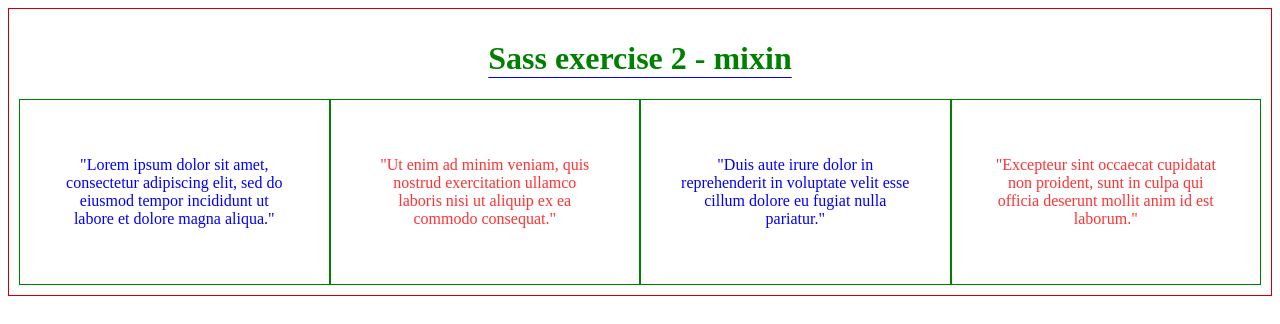
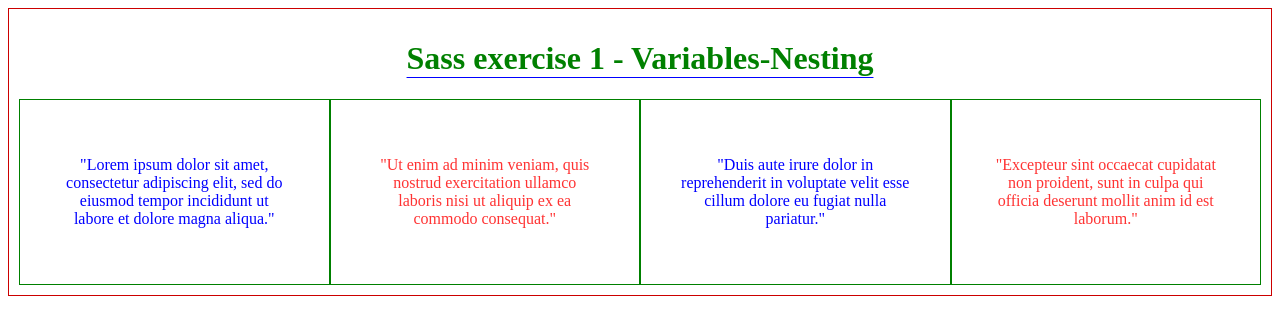
Before and after one commit to Gilxhon001/Sass-Exercise1--Variables-Nesting, a plain HTML site: page index.html in a window 1280 px wide. Drawn offline with Linux system fonts and the light colour scheme.

Commit message:
Update Tittle

```diff
--- a/index.html
+++ b/index.html
@@ -6,7 +6,8 @@
     </head>
     <body>
         <div class="exercise">
-            <h1 class="exercise-title">Sass exercise 2 - mixin</h1>
+            <h1 class="exercise-title">Sass exercise 1 - Variables-Nesting
+</h1>
             <section class="exercise-contents">
                 <article class="exercise-contents_text">
                     <p>"Lorem ipsum dolor sit amet, consectetur adipiscing elit, sed do eiusmod tempor incididunt ut labore et dolore magna aliqua."</p>
```
